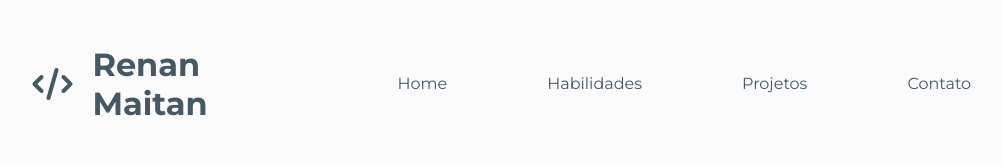
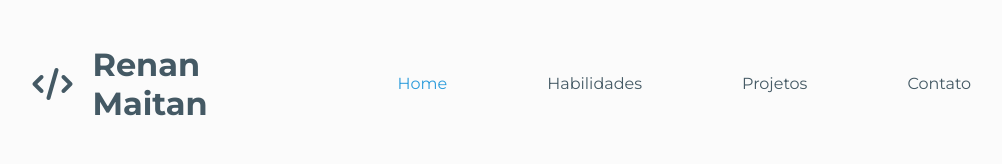
Before and after one commit to renanmaitan/Portfolio, an Angular app: page /home in a window 1280 px wide. Shown: the top 164 px of the page, without its empty margins (134-1136 px from the left). Built offline with nearby package versions, Linux system fonts and the light colour scheme.

Commit message:
nav-active-route

```diff
--- a/src/_components/nav-bar/nav-bar.component.html
+++ b/src/_components/nav-bar/nav-bar.component.html
@@ -5,9 +5,9 @@
         <p class="navbar-title">Renan Maitan</p>
     </div>
     <ul>
-        <li><a routerLink="home">Home</a></li>
-        <li><a routerLink="skills">Habilidades</a></li>
-        <li><a routerLink="projects">Projetos</a></li>
-        <li><a routerLink="contact">Contato</a></li>
+        <li routerLinkActive="active"><a routerLink="home">Home</a></li>
+        <li routerLinkActive="active"><a routerLink="skills">Habilidades</a></li>
+        <li routerLinkActive="active"><a routerLink="projects">Projetos</a></li>
+        <li routerLinkActive="active"><a routerLink="contact">Contato</a></li>
     </ul>
 </nav>
--- a/src/_components/nav-bar/nav-bar.component.scss
+++ b/src/_components/nav-bar/nav-bar.component.scss
@@ -7,30 +7,41 @@
     flex-direction: row;
     align-items: center;
     justify-content: space-between;
+
     ul {
         margin-left: 100px;
         list-style: none;
         display: flex;
+
+        li {
+            padding-inline: 50px;
+            font-size: 1em;
+
+            &.active a {
+                color: $nav-hover-color;
+            }
+        }
     }
-    li {
-        padding-inline: 50px;
-        font-size: 1em;
-    }
+
     a {
         text-decoration: none;
         color: $strong-text-color;
+
         &:hover {
-           color: $nav-hover-color;
-           cursor: pointer;
+            color: $nav-hover-color;
+            cursor: pointer;
         }
     }
-    .logo{
+
+    .logo {
         font-size: 2em;
         font-weight: bold;
         color: $strong-text-color;
+
         i {
             margin-right: 20px;
         }
+
         display: flex;
         flex-direction: row;
         align-items: center;
--- a/src/_components/nav-bar/nav-bar.component.ts
+++ b/src/_components/nav-bar/nav-bar.component.ts
@@ -1,11 +1,12 @@
 import { Component } from '@angular/core';
-import { RouterModule } from '@angular/router';
+import { RouterLinkActive, RouterModule } from '@angular/router';
 
 @Component({
   selector: 'app-nav-bar',
   standalone: true,
   imports: [
-    RouterModule
+    RouterModule,
+    RouterLinkActive
   ],
   templateUrl: './nav-bar.component.html',
   styleUrl: './nav-bar.component.scss'
```
